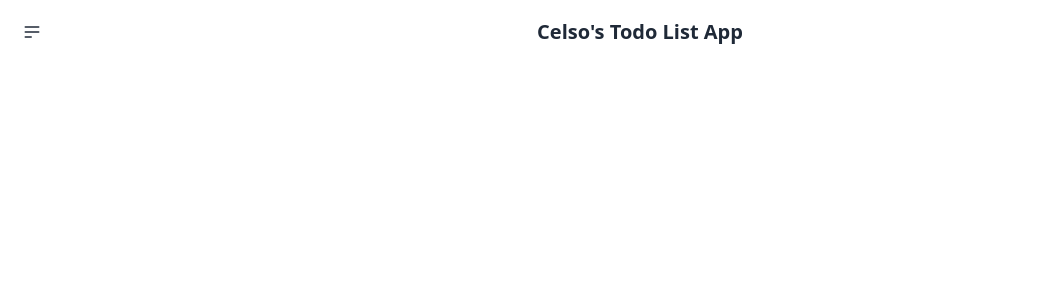
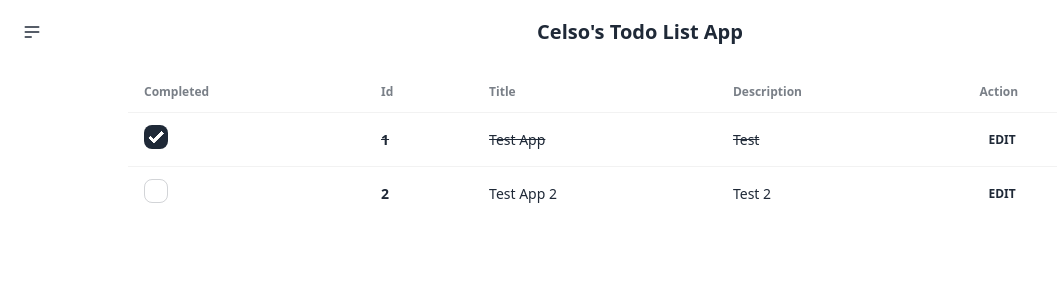
Before and after one commit to celsodasecond/todo-mngt-frontend, a React (Vite) app: page / in a window 1280 px wide. Shown: the top 300 px of the page, without its empty margins (0-1057 px from the left). Built offline with nearby package versions, Linux system fonts and the light colour scheme.

Commit message:
add: Todo Table

```diff
--- a/src/App.jsx
+++ b/src/App.jsx
@@ -1,10 +1,12 @@
 import "./App.css";
 import Header from "./components/Header";
+import ListTodoComponent from "./components/ListTodoComponent";
 
 function App() {
 	return (
 		<>
-			<Header></Header>
+			<Header />
+			<ListTodoComponent />
 		</>
 	);
 }
--- /dev/null
+++ b/src/components/ListTodoComponent.jsx
@@ -0,0 +1,62 @@
+import React, { useState } from "react";
+
+const ListTodoComponent = () => {
+	const dummyData = [
+		{ id: 1, title: "Test App", description: "Test", completed: true },
+		{ id: 2, title: "Test App 2", description: "Test 2", completed: false },
+	];
+
+	const [todos, setTodos] = useState(dummyData);
+
+	return (
+		<div className="flex justify-center mt-2">
+			<div className="overflow-x-auto w-4/5">
+				<table className="table">
+					{/* head */}
+					<thead>
+						<tr>
+							<th>Completed</th>
+							<th>Id</th>
+							<th>Title</th>
+							<th>Description</th>
+							<th>Action</th>
+						</tr>
+					</thead>
+					<tbody>
+						{todos.map((todo) => {
+							return (
+								<tr
+									key={todo.id}
+									className={todo.completed ? "line-through" : ""}>
+									<td>
+										<label>
+											<input
+												type="checkbox"
+												className="checkbox"
+												checked={todo.completed ? "checked" : ""}
+											/>
+										</label>
+									</td>
+									<td>
+										<div className="flex items-center space-x-3">
+											<div>
+												<div className="font-bold">{todo.id}</div>
+											</div>
+										</div>
+									</td>
+									<td>{todo.title}</td>
+									<td>{todo.description}</td>
+									<td>
+										<button className="btn btn-ghost btn-xs">Edit</button>
+									</td>
+								</tr>
+							);
+						})}
+					</tbody>
+				</table>
+			</div>
+		</div>
+	);
+};
+
+export default ListTodoComponent;
```
